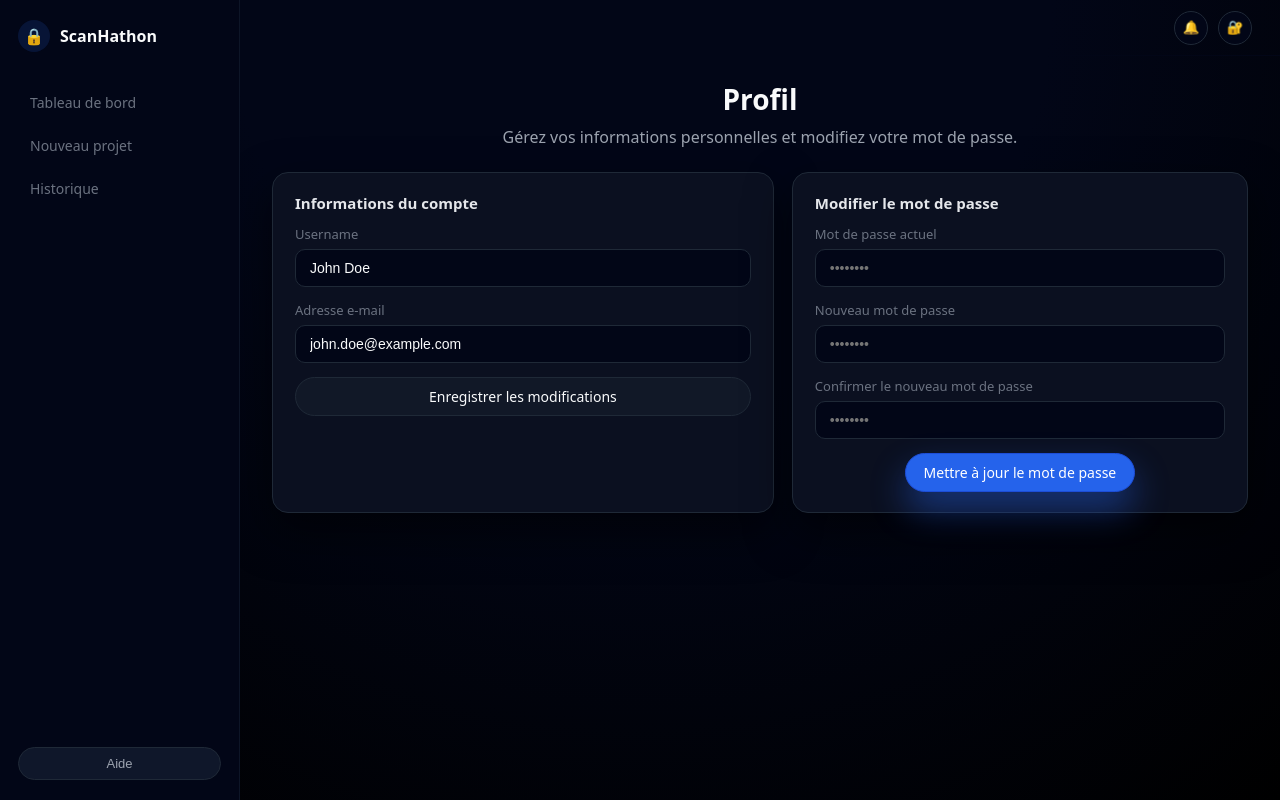
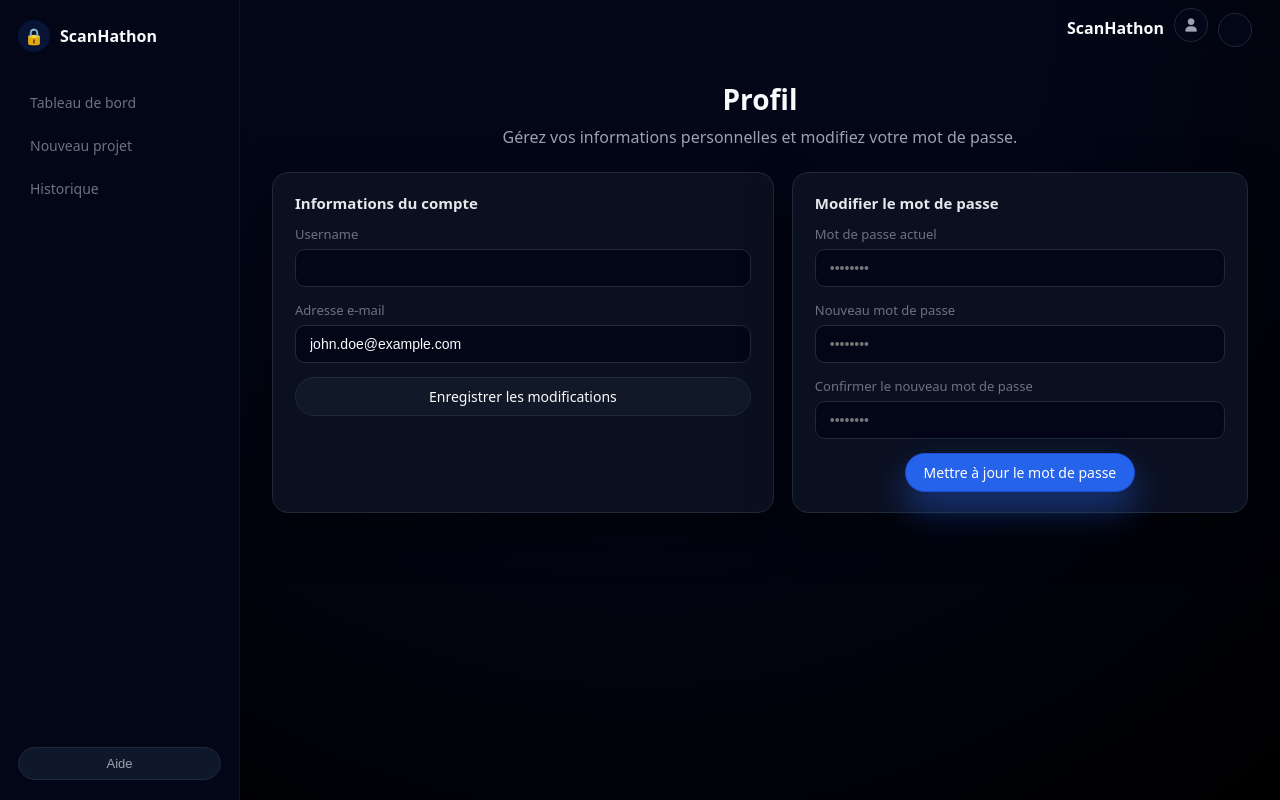
Before and after one commit to Nastry69/Scanhathon, a React (Vite) app: page /me in a window 1280 px wide. Built offline with nearby package versions, Linux system fonts and the light colour scheme; sample sign-in values are in the browser's storage.

Commit message:
Ajout icon + sidebar caché si non connecté

```diff
--- a/index.html
+++ b/index.html
@@ -3,6 +3,8 @@
   <head>
     <meta charset="UTF-8" />
     <link rel="icon" type="image/svg+xml" href="/vite.svg" />
+    <link rel="stylesheet" href="https://cdnjs.cloudflare.com/ajax/libs/font-awesome/6.5.1/css/all.min.css"
+    integrity="sha512-... ton hash ..." crossorigin="anonymous" referrerpolicy="no-referrer"/>
     <meta name="viewport" content="width=device-width, initial-scale=1.0" />
     <title>scanhathon</title>
   </head>
--- a/src/components/Layout.jsx
+++ b/src/components/Layout.jsx
@@ -5,15 +5,16 @@ import Topbar from "./Topbar";
 
 /** Configuration du Layout */
 const Layout = ({ children }) => {
+  const loggedIn = !!localStorage.getItem("token");
   return (
     /** Conteneur principal */
     <div className="app-root">
-    {/** Barre latérale */}
-      <Sidebar />
+      {loggedIn && <Sidebar />} {/**  Si connecter on affiche la barre latérale */}
+
     {/** Conteneur Main */}
       <div className="app-main">
     {/** Barre de Navigation */}
-        <Topbar />
+        <Topbar loggedIn={loggedIn}/>
     {/** Zone dynamique de contenu */}
         <main className="app-content">{children}</main>
       </div>
--- a/src/components/Topbar.jsx
+++ b/src/components/Topbar.jsx
@@ -1,13 +1,13 @@
 import React from "react";
 import { useNavigate } from "react-router-dom";
-import { isAuthenticated, logout } from "../auth";
+import { isAuthenticated, logout } from "../utils/auth";
 
 /** Topbar */
 const Topbar = () => {
   const navigate = useNavigate();
 
   const handleLogout = () => {
-    // On supprime le token côté front
+    localStorage.removeItem("token");
     logout();
     // On renvoie l'utilisateur sur la page de login
     navigate("/login");
@@ -22,16 +22,15 @@ const Topbar = () => {
   return (
     <header className="topbar">
       <div className="topbar-left" />
+        <span className="logo-text">ScanHathon</span>
       <div className="topbar-right">
-        <button className="topbar-icon-btn" aria-label="Notifications">
-          🔔
-        </button>
+
 
         {loggedIn ? (
           <>
             {/* Icône profil (plus tard tu pourras l’ouvrir en menu) */}
             <button className="topbar-icon-btn" aria-label="Profil">
-              👤
+              <i className="fa-solid fa-user"></i>
             </button>
 
             {/* Bouton de déconnexion */}
@@ -40,7 +39,7 @@ const Topbar = () => {
               onClick={handleLogout}
               aria-label="Déconnexion"
             >
-              ⏏
+            <i class="fa-solid fa-arrow-left-from-bracket"></i>
             </button>
           </>
         ) : (
@@ -50,7 +49,7 @@ const Topbar = () => {
             onClick={handleLoginClick}
             aria-label="Se connecter"
           >
-            🔐
+            <i className="fa-solid fa-user"></i>
           </button>
         )}
       </div>
--- a/src/pages/Profile.jsx
+++ b/src/pages/Profile.jsx
@@ -2,7 +2,7 @@ import React, { useState } from "react";
 
 const Profile = () => {
   const [profile, setProfile] = useState({
-    fullName: "John Doe", // à remplacer par les vraies données plus tard
+    username: "John Doe", // à remplacer par les vraies données plus tard
     email: "john.doe@example.com",
   });
 
--- a/src/pages/Register.jsx
+++ b/src/pages/Register.jsx
@@ -3,7 +3,7 @@ import { Link } from "react-router-dom";
 
 const Register = () => {
   const [form, setForm] = useState({
-    fullName: "",
+    username: "",
     email: "",
     password: "",
     confirmPassword: "",
--- a/src/auth.js
+++ b/src/utils/auth.js
@@ -1,13 +1,14 @@
-// src/auth.js
+// Récupérer le token (stocké par le back après login)
+export const getToken = () => localStorage.getItem("token");
 
-// Récupérer le token (stocké par le back après login)
-export const getToken = () => {
-  return localStorage.getItem("authToken");
+
+export const setToken = (token) => {
+  localStorage.setItem("token", token);
 };
 
 // Savoir si l'utilisateur est "connecté"
 export const isAuthenticated = () => {
-  return !!getToken();
+  return !!localStorage.getItem("token");
 };
 
 // Sauvegarder le token après un login réussi
@@ -18,5 +19,5 @@ export const login = (token) => {
 
 // Déconnexion → on supprime le token
 export const logout = () => {
-  localStorage.removeItem("authToken");
+  localStorage.removeItem("token");
 };
```
Also changed, not shown: src/assets/style/components/Topbar.css (line endings or trailing spaces).
